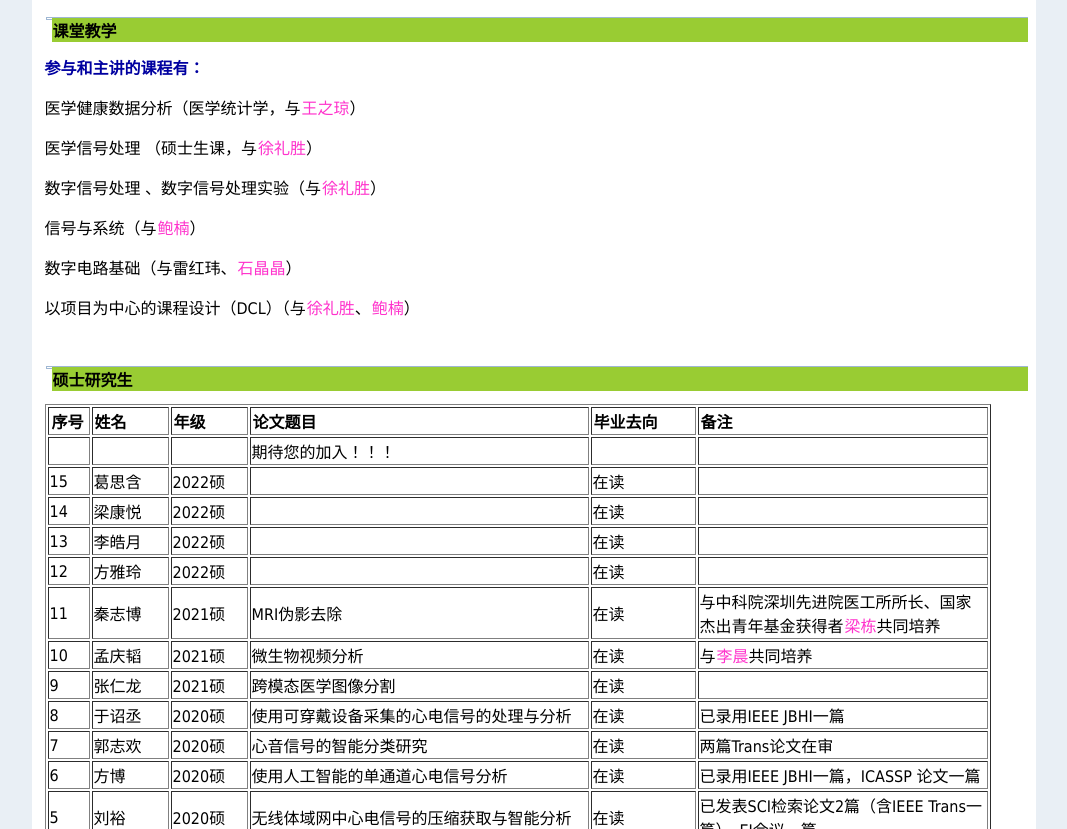
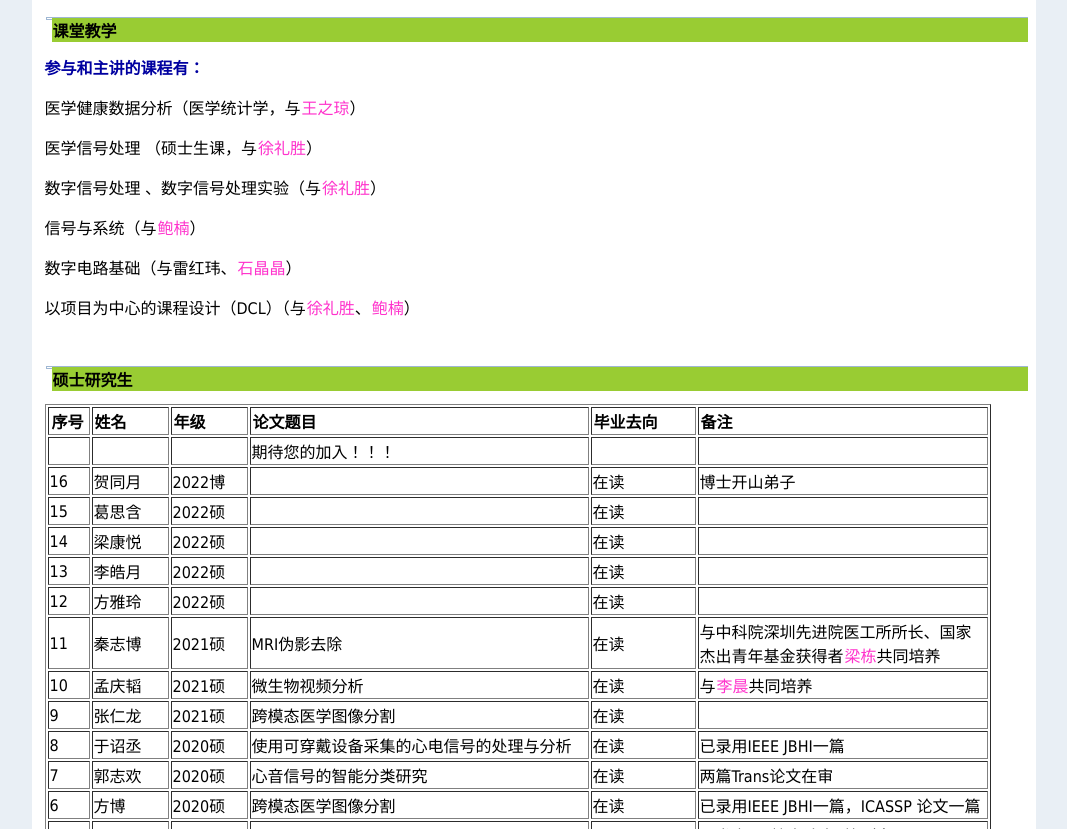
Before and after one commit to Jun-xinCHEN/Jun-xinCHEN.github.io, a plain HTML site: page teaching.html in a window 1280 px wide. Shown: the part 123-952 px from the top of the page, without its empty margins (107-1174 px from the left). Drawn offline with Linux system fonts and the light colour scheme.

Commit message:
Add files via upload

```diff
--- a/teaching.html
+++ b/teaching.html
@@ -132,6 +132,14 @@
                 <td>&nbsp;</td>
               </tr>
               <tr>
+                <td>16</td>
+                <td>贺同月</td>
+                <td>2022博</td>
+                <td>&nbsp;</td>
+                <td>在读</td>
+                <td>博士开山弟子</td>
+              </tr>
+              <tr>
                 <td>15</td>
                 <td>葛思含</td>
                 <td>2022硕</td>
@@ -207,7 +215,7 @@
                 <td>6</td>
                 <td>方博</td>
                 <td>2020硕</td>
-                <td>使用人工智能的单通道心电信号分析</td>
+                <td>跨模态医学图像分割</td>
                 <td>在读</td>
                 <td>已录用IEEE JBHI一篇，ICASSP 论文一篇</td>
               </tr>
```
